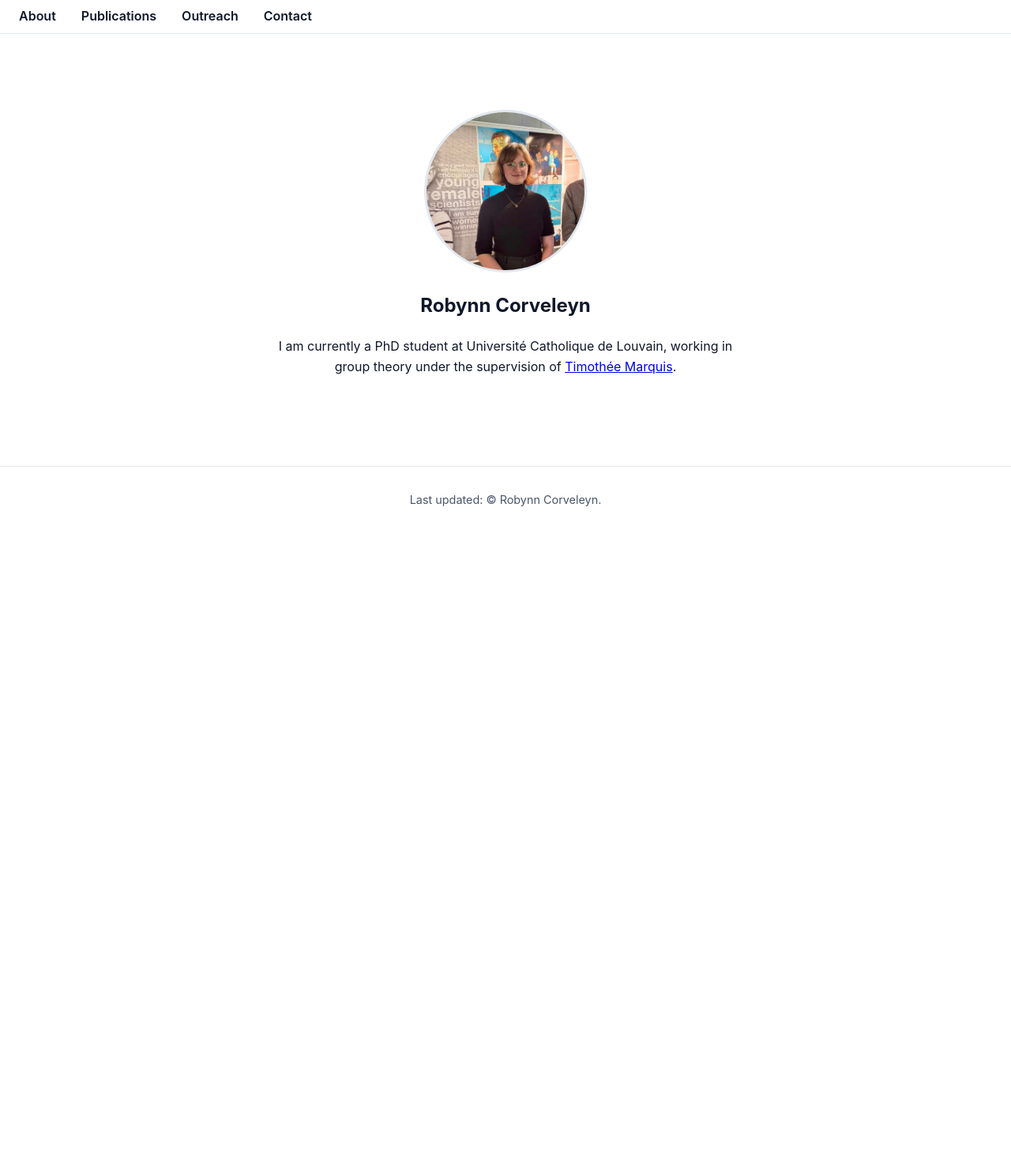
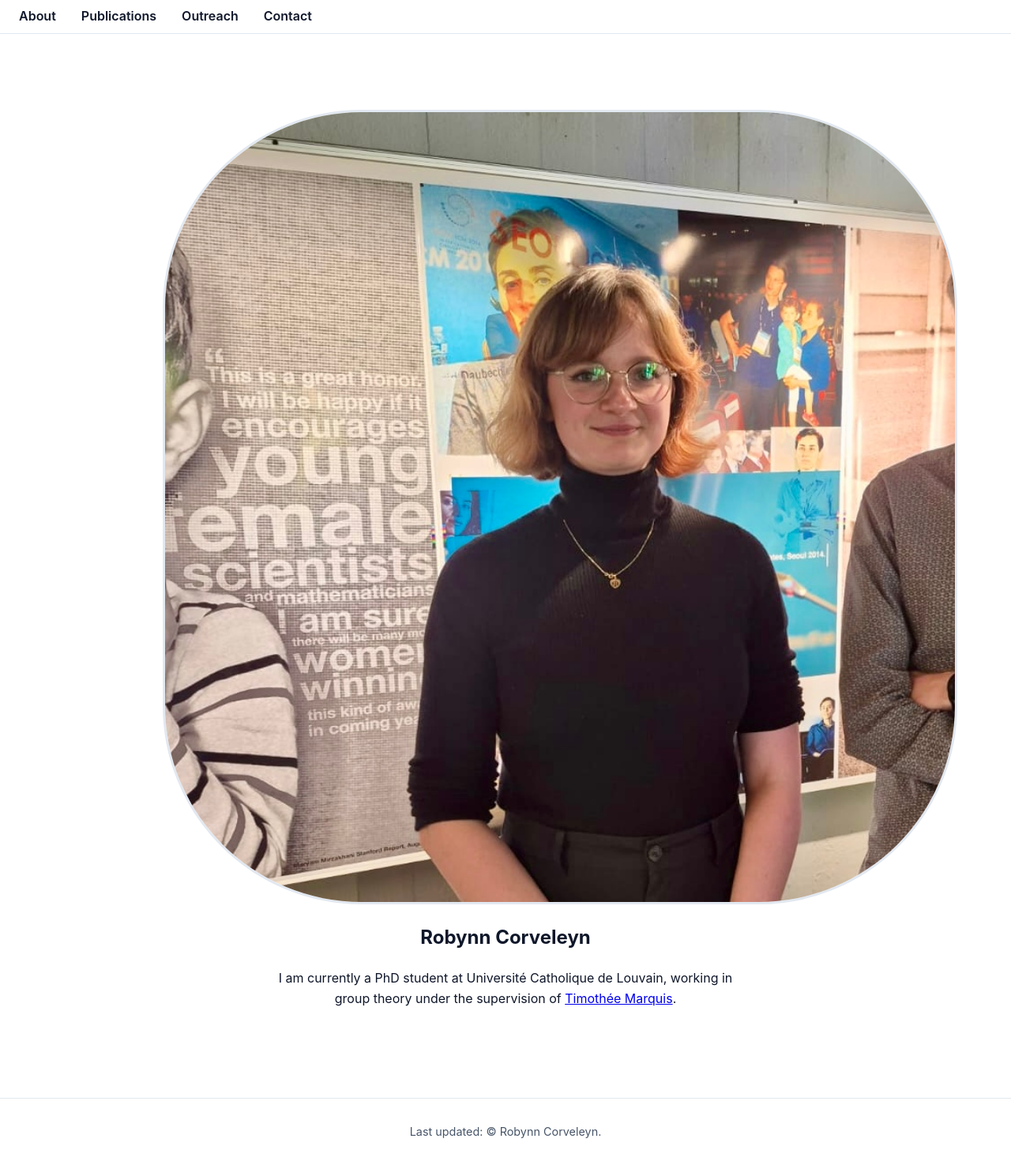
Before and after one commit to robynn-corveleyn/robynn-corveleyn.github.io, a Jekyll site: the page built from index.html, in a window 1280 px wide. Shown: the whole page at 79% size. Built offline with Jekyll 4.4.1, drawn with Linux system fonts in a browser that asks for light colours; before the commit the page ends 900 px from its top, so only the background shows below that.

Commit message:
Update index.html

```diff
--- a/index.html
+++ b/index.html
@@ -5,7 +5,7 @@
 
   <main>
     <section id="hero" style="text-align:center; padding:2rem 0;">
-      <img src="{{ '/assets/images/contact-photo.jpg' | relative_url }}" alt="Photo of Robynn Corveleyn" style="width:200px; height:200px; border-radius:50%; object-fit:cover;">
+      <img src="{{ '/assets/images/contact-photo.jpg' | relative_url }}" alt="Photo of Robynn Corveleyn" style="width:1000px; height:1000px; border-radius:25%; object-fit:cover;">
       <h1 style="margin-top:1rem;">Robynn Corveleyn</h1>
       <p style="max-width:600px; margin:1rem auto;">
         I am currently a PhD student at Université Catholique de Louvain, working in group theory under the supervision of
```
